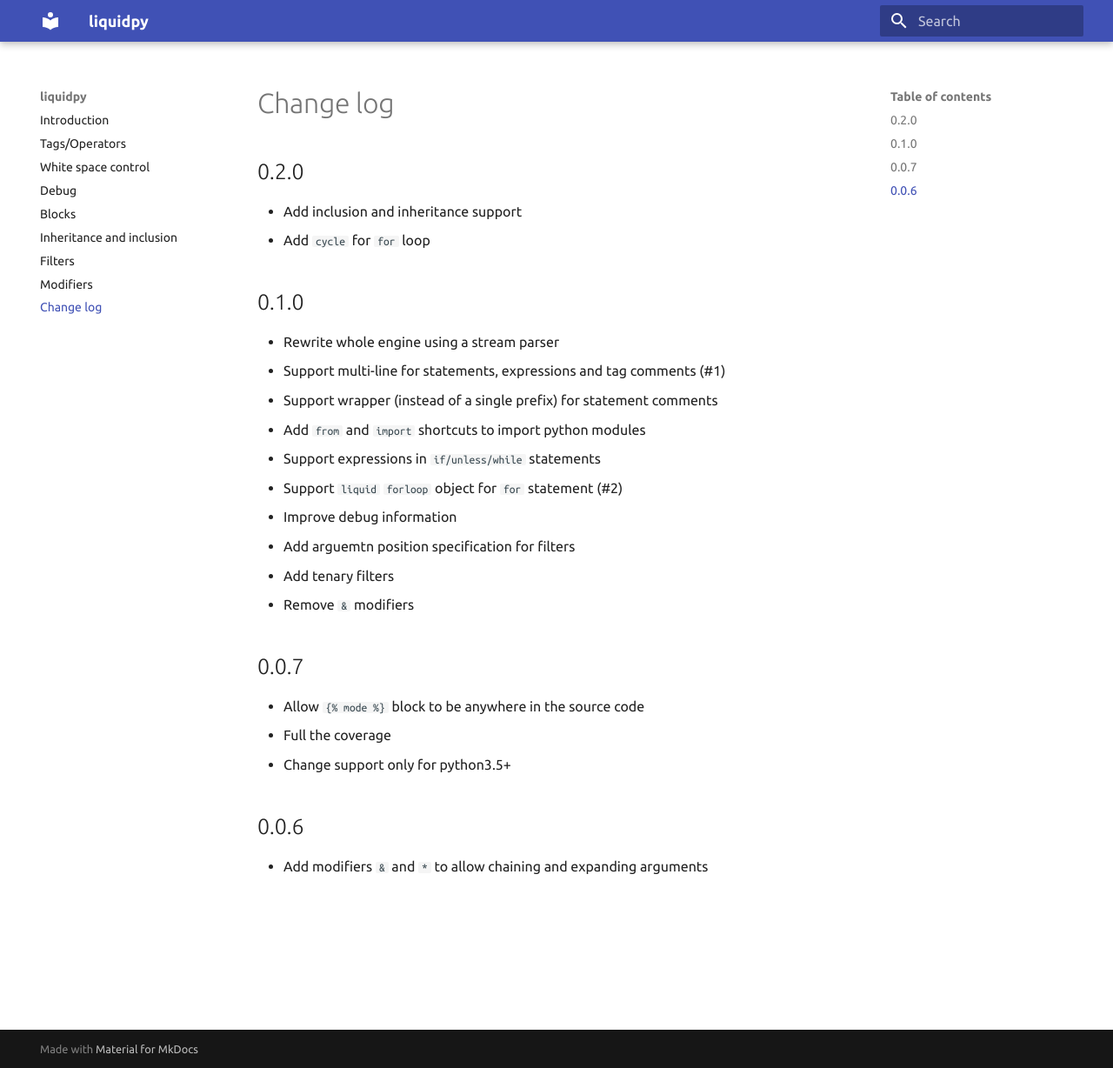
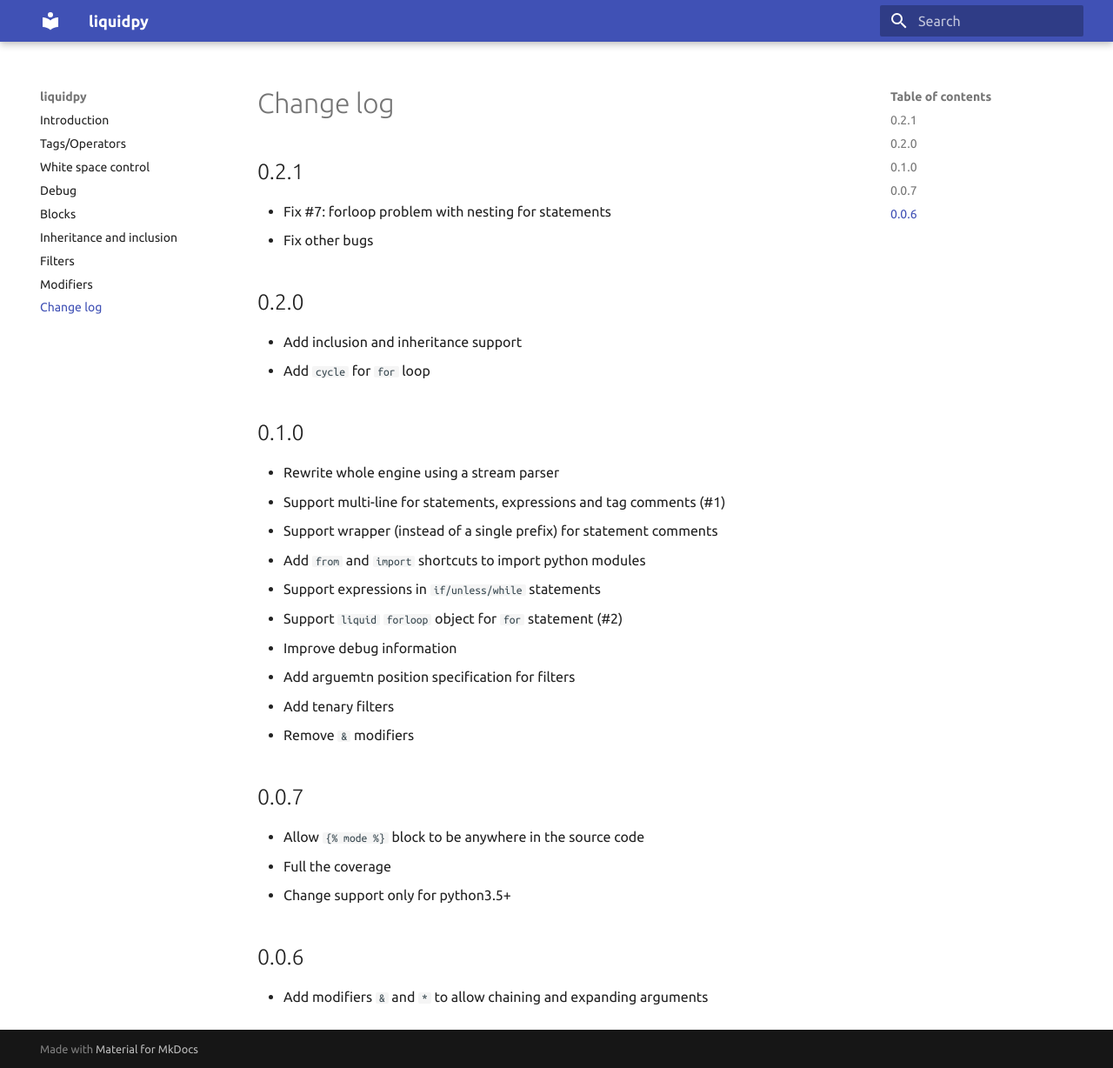
Before and after one commit to pwwang/liquidpy, an MkDocs documentation site: the page built from docs/changelog.md, in a window 1280 px wide and 1228 px high. Shown: the whole window at 87% size. Built offline with MkDocs 1.6.1 and Material for MkDocs 9.7.7, drawn with Linux system fonts in a browser that asks for light colours.

Commit message:
Update CHANGELOG

```diff
--- a/docs/changelog.md
+++ b/docs/changelog.md
@@ -1,3 +1,7 @@
+# 0.2.1
+- Fix #7: forloop problem with nesting for statements
+- Fix other bugs
+
 # 0.2.0
 - Add inclusion and inheritance support
 - Add `cycle` for `for` loop
```
